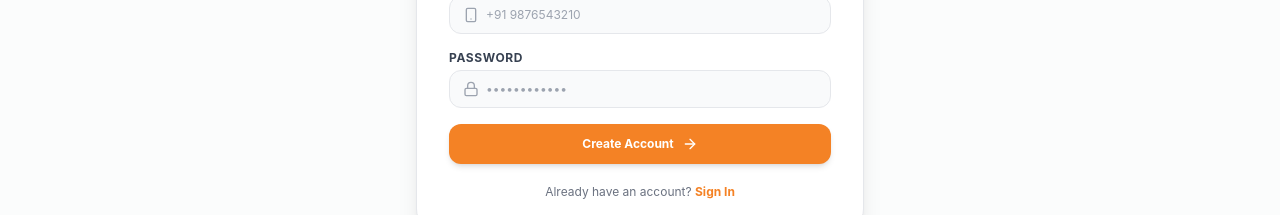
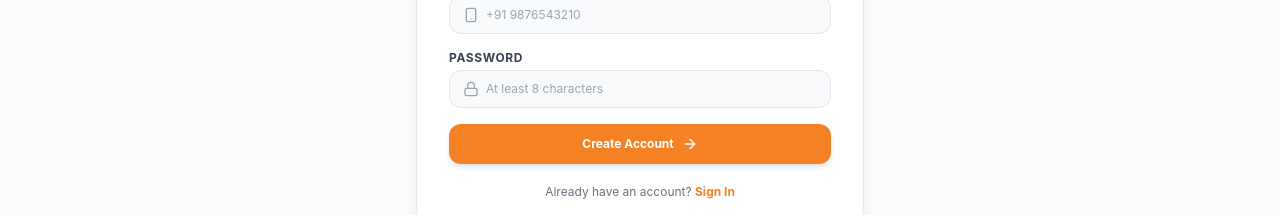
Before and after one commit to AmArChOuBeYu2/devflow-community-platform, a Next.js app: page /register in a window 1280 px wide. Shown: the part 463-678 px from the top of the page. Built offline with nearby package versions, Linux system fonts and the light colour scheme.

Commit message:
Use real registration flow for new demo accounts

```diff
--- a/src/app/register/page.tsx
+++ b/src/app/register/page.tsx
@@ -9,17 +9,23 @@ import { UserPlus, Mail, Smartphone, Lock, User, ArrowRight } from "lucide-react
 
 export default function RegisterPage() {
   const router = useRouter();
-  const { login } = useAuth();
+  const { register } = useAuth();
   const { t } = useLanguage();
 
   const [name, setName] = useState("");
   const [email, setEmail] = useState("");
   const [phone, setPhone] = useState("");
   const [password, setPassword] = useState("");
+  const [errorMessage, setErrorMessage] = useState("");
 
   const handleRegister = (e: React.FormEvent) => {
     e.preventDefault();
-    login(email, true);
+    setErrorMessage("");
+    const result = register(name, email, phone, password);
+    if (!result.success) {
+      setErrorMessage(result.message || "Could not create your account.");
+      return;
+    }
     router.push("/");
   };
 
@@ -37,6 +43,12 @@ export default function RegisterPage() {
             Join thousands of developers sharing knowledge and solving challenges.
           </p>
         </div>
+
+        {errorMessage && (
+          <div role="alert" className="rounded-xl border border-red-200 bg-red-50 px-4 py-3 text-sm text-red-700 dark:border-red-900 dark:bg-red-950/40 dark:text-red-300">
+            {errorMessage}
+          </div>
+        )}
 
         <div className="bg-white dark:bg-gray-900 rounded-3xl border border-gray-200 dark:border-gray-800 p-6 sm:p-8 shadow-xl space-y-5">
           <form onSubmit={handleRegister} className="space-y-4">
@@ -101,7 +113,9 @@ export default function RegisterPage() {
                   type="password"
                   value={password}
                   onChange={(e) => setPassword(e.target.value)}
-                  placeholder="••••••••••••"
+                  placeholder="At least 8 characters"
+                  minLength={8}
+                  autoComplete="new-password"
                   required
                   className="w-full pl-9 pr-4 py-2.5 text-xs rounded-xl border border-gray-200 dark:border-gray-700 bg-gray-50 dark:bg-gray-800 text-gray-900 dark:text-white focus:outline-none focus:ring-2 focus:ring-primary focus:bg-white"
                 />
```
